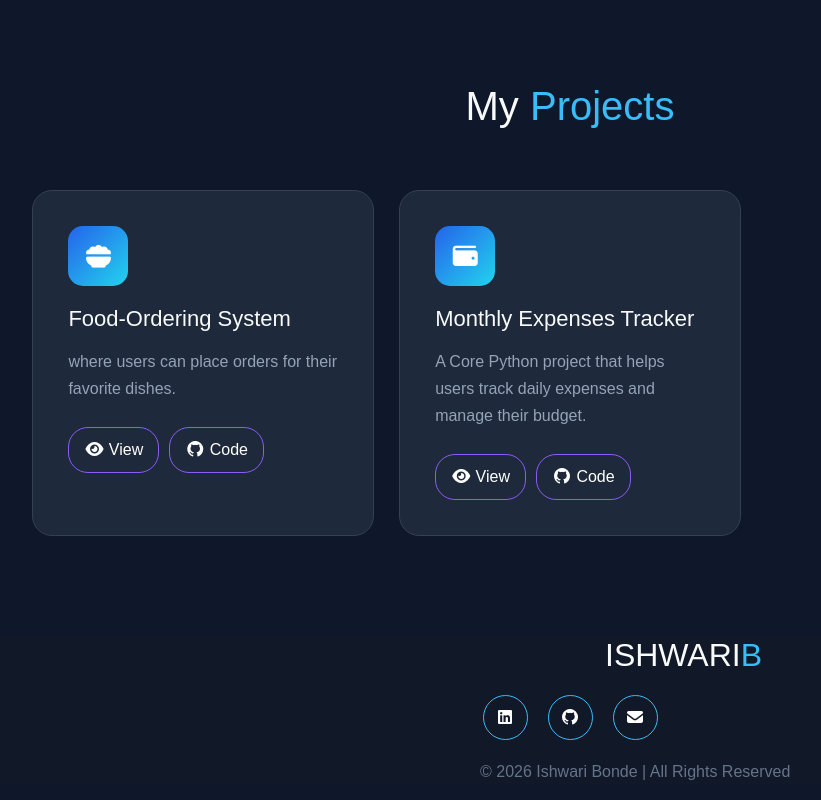
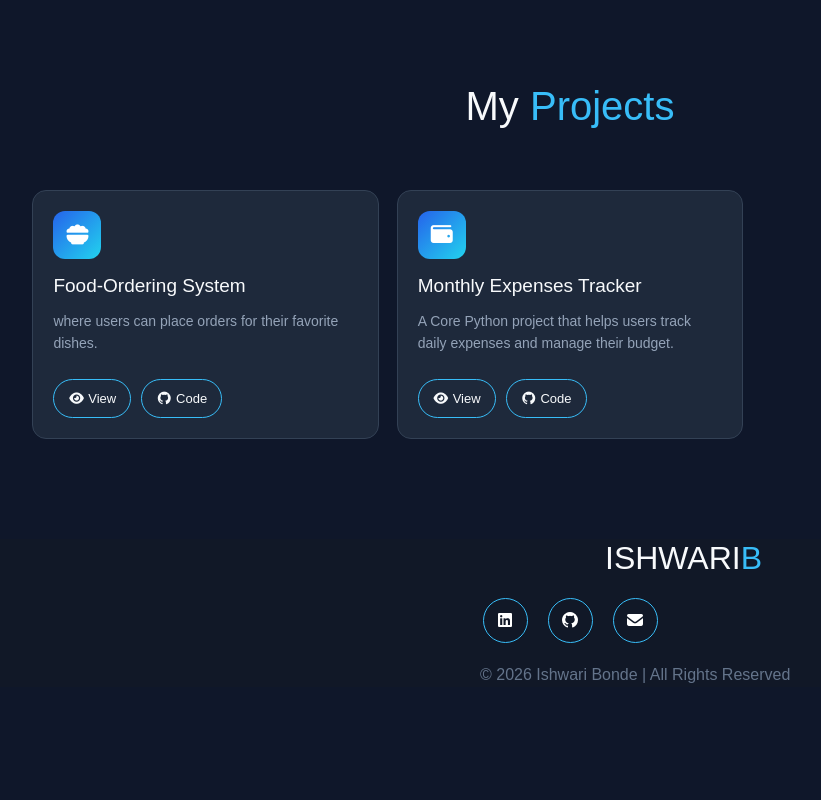
Before and after one commit to Ishuu194/Portfolio, a plain HTML site: page index.html in a window 1280 px wide. Shown: the part 2269-3069 px from the top of the page, without its empty margins (70-891 px from the left). After the commit the page ends 2972 px from the top, so only its background shows below. Drawn offline with nearby package versions, Linux system fonts and the light colour scheme.

Commit message:
changed file structure

```diff
--- a/port.css
+++ b/port.css
@@ -1173,3 +1173,128 @@ footer p {
         font-size: 14px;
     }
 }
+
+/* ==========================================
+   PROJECTS SECTION - COMPACT CARD DESIGN
+   Dark Navy + Blue + Cyan Theme
+   ========================================== */
+
+.projects-container {
+    display: grid;
+    grid-template-columns: repeat(3, minmax(0, 1fr));
+    gap: 18px;
+    width: 100%;
+    max-width: 1100px;
+    margin: 0 auto;
+    align-items: stretch;
+}
+
+.project-card {
+    width: 100%;
+    min-width: 0;
+    padding: 20px;
+    background: #1e293b;
+    border: 1px solid #334155;
+    border-radius: 14px;
+    box-sizing: border-box;
+    display: flex;
+    flex-direction: column;
+    transition: 0.3s ease;
+    overflow-wrap: anywhere;
+}
+
+.project-card:hover {
+    transform: translateY(-5px);
+    border-color: #38bdf8;
+    box-shadow: 0 8px 24px rgba(56, 189, 248, 0.15);
+}
+
+.project-icon {
+    width: 48px;
+    height: 48px;
+    flex-shrink: 0;
+    margin-bottom: 14px;
+    border-radius: 12px;
+    display: flex;
+    align-items: center;
+    justify-content: center;
+    background: linear-gradient(135deg, #2563eb, #22d3ee);
+    color: #ffffff;
+    font-size: 22px;
+}
+
+.project-card h3 {
+    margin-bottom: 10px;
+    color: #f8fafc;
+    font-size: 19px;
+    line-height: 1.4;
+}
+
+.project-card p {
+    margin-bottom: 16px;
+    color: #94a3b8;
+    font-size: 14px;
+    line-height: 1.6;
+}
+
+.project-buttons {
+    display: flex;
+    flex-wrap: wrap;
+    gap: 10px;
+    margin-top: auto;
+    padding-top: 8px;
+}
+
+.project-buttons a,
+.project-buttons button {
+    display: inline-block;
+    padding: 9px 14px;
+    border: 1px solid #38bdf8;
+    border-radius: 20px;
+    background: transparent;
+    color: #f8fafc;
+    font-size: 13px;
+    text-decoration: none;
+    cursor: pointer;
+    transition: 0.3s ease;
+}
+
+.project-buttons a:hover,
+.project-buttons button:hover {
+    background: #38bdf8;
+    color: #0f172a;
+}
+
+/* Tablet: 2 Cards Per Row */
+
+@media (min-width: 577px) and (max-width: 992px) {
+    .projects-container {
+        grid-template-columns: repeat(2, minmax(0, 1fr));
+        gap: 15px;
+    }
+
+    .project-card {
+        padding: 18px;
+    }
+}
+
+/* Mobile: 1 Card Per Row */
+
+@media (max-width: 576px) {
+    .projects-container {
+        grid-template-columns: minmax(0, 1fr);
+        gap: 14px;
+    }
+
+    .project-card {
+        padding: 18px;
+    }
+
+    .project-card h3 {
+        font-size: 17px;
+    }
+
+    .project-card p {
+        font-size: 13px;
+    }
+}
```
